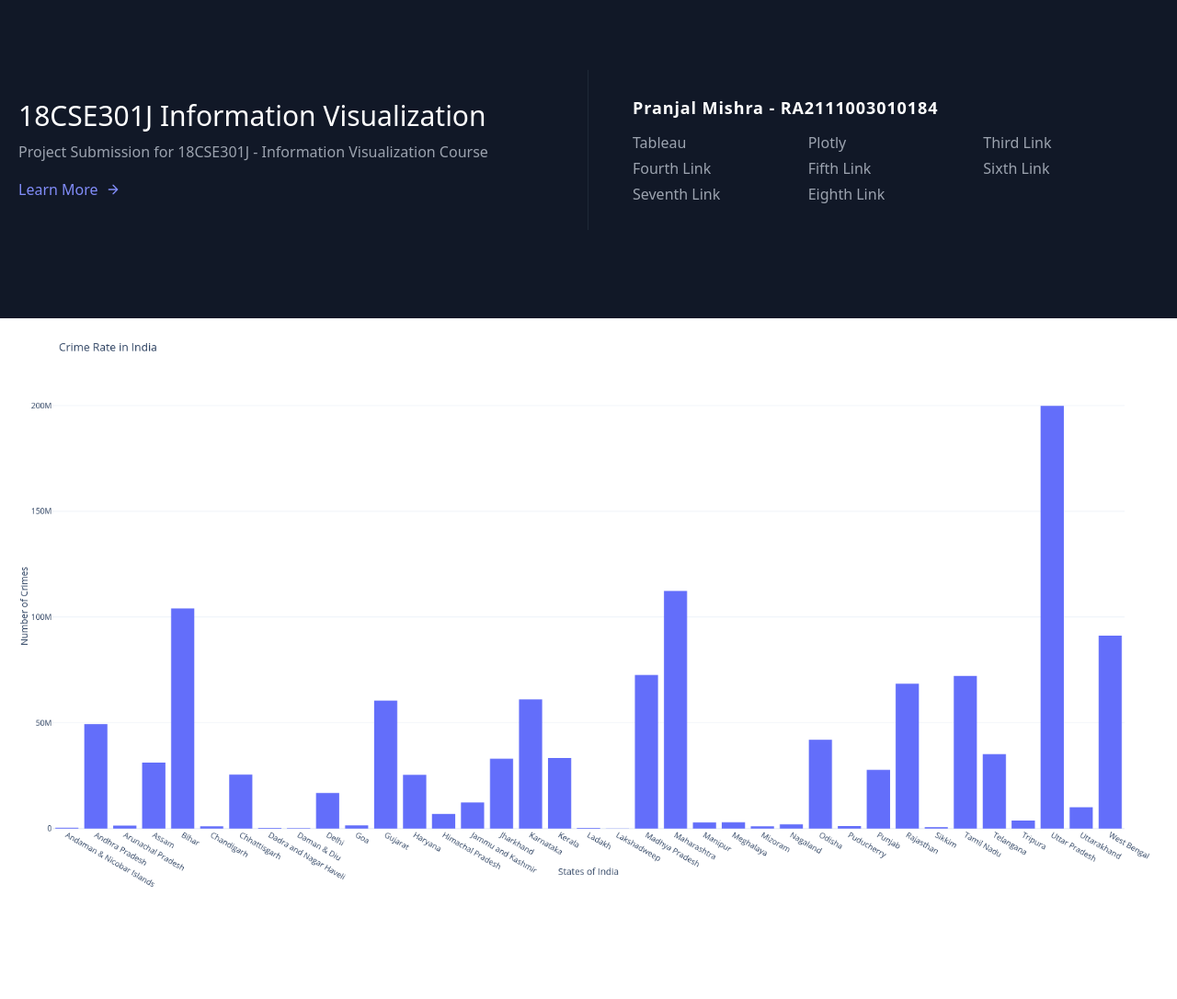
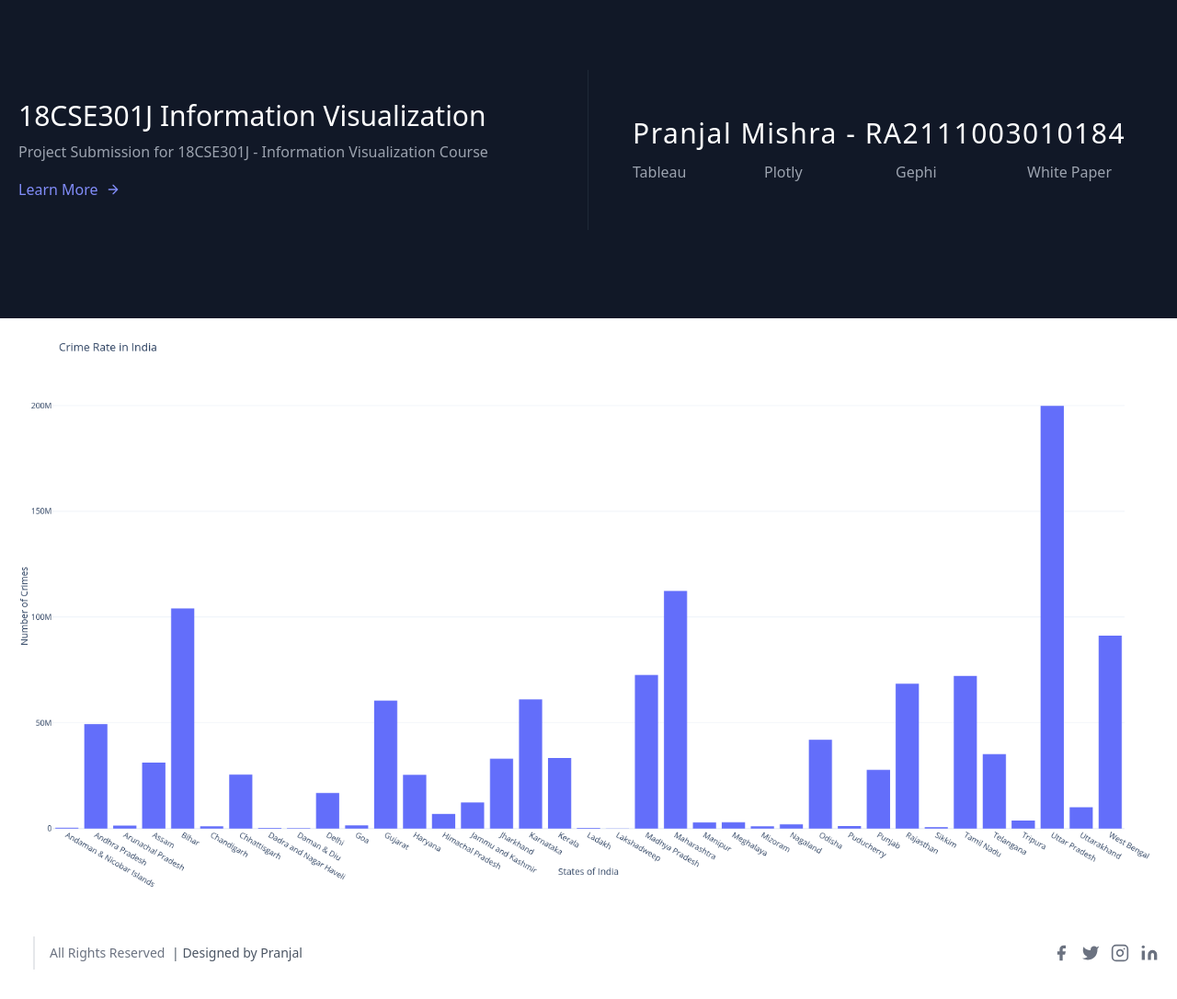
Before and after one commit to CatastrophistUser/18CSE301J-Information-Visualization, a website built with Vite: page index.html in a window 1280 px wide. Shown: the part 20-1106 px from the top of the page at 92% size. Before the commit the page ends 1006 px from the top, so only its background shows below. Built offline with nearby package versions, Linux system fonts and the light colour scheme.

Commit message:
temp update

```diff
--- a/index.html
+++ b/index.html
@@ -32,32 +32,20 @@
             <!-- Links to Projects -->
 
             <div class="flex flex-col md:w-1/2 md:pl-12">
-                <h2 class="title-font font-semibold text-white tracking-wider text-lg mb-3">Pranjal Mishra -
+                <h2 class="title-font font-normal text-white tracking-wider text-3xl mb-3">Pranjal Mishra -
                     RA2111003010184</h2>
                 <nav class="flex flex-wrap list-none -mb-1">
-                    <li class="lg:w-1/3 mb-1 w-1/2">
+                    <li class="lg:w-1/4 mb-1 w-1/3">
                         <a href="#viz1693039336932" class="hover:text-white">Tableau</a>
                     </li>
-                    <li class="lg:w-1/3 mb-1 w-1/2">
+                    <li class="lg:w-1/4 mb-1 w-1/3">
                         <a href="#plotly" class="hover:text-white">Plotly</a>
                     </li>
-                    <li class="lg:w-1/3 mb-1 w-1/2">
-                        <a class="hover:text-white">Third Link</a>
+                    <li class="lg:w-1/4 mb-1 w-1/3">
+                        <a href="Gephi" class="hover:text-white">Gephi</a>
                     </li>
-                    <li class="lg:w-1/3 mb-1 w-1/2">
-                        <a class="hover:text-white">Fourth Link</a>
-                    </li>
-                    <li class="lg:w-1/3 mb-1 w-1/2">
-                        <a class="hover:text-white">Fifth Link</a>
-                    </li>
-                    <li class="lg:w-1/3 mb-1 w-1/2">
-                        <a class="hover:text-white">Sixth Link</a>
-                    </li>
-                    <li class="lg:w-1/3 mb-1 w-1/2">
-                        <a class="hover:text-white">Seventh Link</a>
-                    </li>
-                    <li class="lg:w-1/3 mb-1 w-1/2">
-                        <a class="hover:text-white">Eighth Link</a>
+                    <li class="lg:w-1/4 mb-1 w-1/3">
+                        <a href="paper" class="hover:text-white">White Paper</a>
                     </li>
                 </nav>
             </div>
@@ -93,6 +81,44 @@
             <div id="plotly">
                 <img src="images/Plotly.png" alt="">
             </div>
+
+           <!-- Gephi -->
+
+
+
+            <!-- Footer -->
+
+            <footer class="text-gray-600 body-font">
+                <div class="container px-5 py-8 mx-auto flex items-center sm:flex-row flex-col">
+                  <p class="text-sm text-gray-500 sm:ml-4 sm:pl-4 sm:border-l-2 sm:border-gray-200 sm:py-2 sm:mt-0 mt-4">All Rights Reserved
+                    <a href="https://twitter.com/knyttneve" class="text-gray-600 ml-1" rel="noopener noreferrer" target="_blank">| Designed by Pranjal</a>
+                  </p>
+                  <span class="inline-flex sm:ml-auto sm:mt-0 mt-4 justify-center sm:justify-start">
+                    <a class="text-gray-500">
+                      <svg fill="currentColor" stroke-linecap="round" stroke-linejoin="round" stroke-width="2" class="w-5 h-5" viewBox="0 0 24 24">
+                        <path d="M18 2h-3a5 5 0 00-5 5v3H7v4h3v8h4v-8h3l1-4h-4V7a1 1 0 011-1h3z"></path>
+                      </svg>
+                    </a>
+                    <a class="ml-3 text-gray-500">
+                      <svg fill="currentColor" stroke-linecap="round" stroke-linejoin="round" stroke-width="2" class="w-5 h-5" viewBox="0 0 24 24">
+                        <path d="M23 3a10.9 10.9 0 01-3.14 1.53 4.48 4.48 0 00-7.86 3v1A10.66 10.66 0 013 4s-4 9 5 13a11.64 11.64 0 01-7 2c9 5 20 0 20-11.5a4.5 4.5 0 00-.08-.83A7.72 7.72 0 0023 3z"></path>
+                      </svg>
+                    </a>
+                    <a class="ml-3 text-gray-500">
+                      <svg fill="none" stroke="currentColor" stroke-linecap="round" stroke-linejoin="round" stroke-width="2" class="w-5 h-5" viewBox="0 0 24 24">
+                        <rect width="20" height="20" x="2" y="2" rx="5" ry="5"></rect>
+                        <path d="M16 11.37A4 4 0 1112.63 8 4 4 0 0116 11.37zm1.5-4.87h.01"></path>
+                      </svg>
+                    </a>
+                    <a class="ml-3 text-gray-500">
+                      <svg fill="currentColor" stroke="currentColor" stroke-linecap="round" stroke-linejoin="round" stroke-width="0" class="w-5 h-5" viewBox="0 0 24 24">
+                        <path stroke="none" d="M16 8a6 6 0 016 6v7h-4v-7a2 2 0 00-2-2 2 2 0 00-2 2v7h-4v-7a6 6 0 016-6zM2 9h4v12H2z"></path>
+                        <circle cx="4" cy="4" r="2" stroke="none"></circle>
+                      </svg>
+                    </a>
+                  </span>
+                </div>
+              </footer>
 </body>
 
 </html>
```
